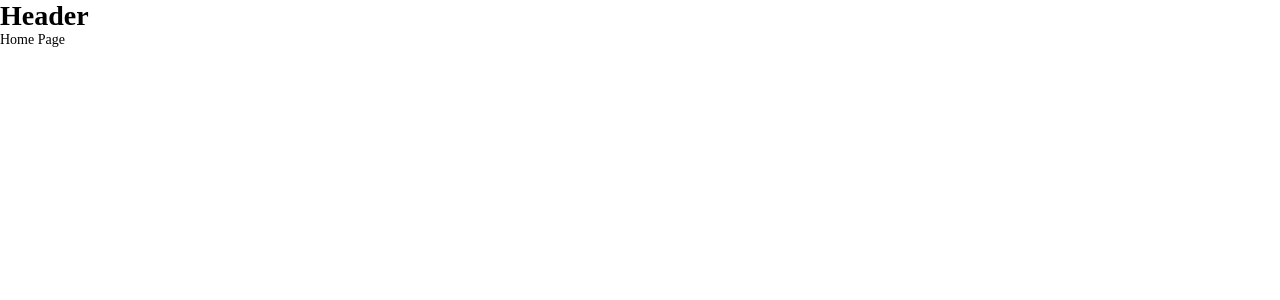
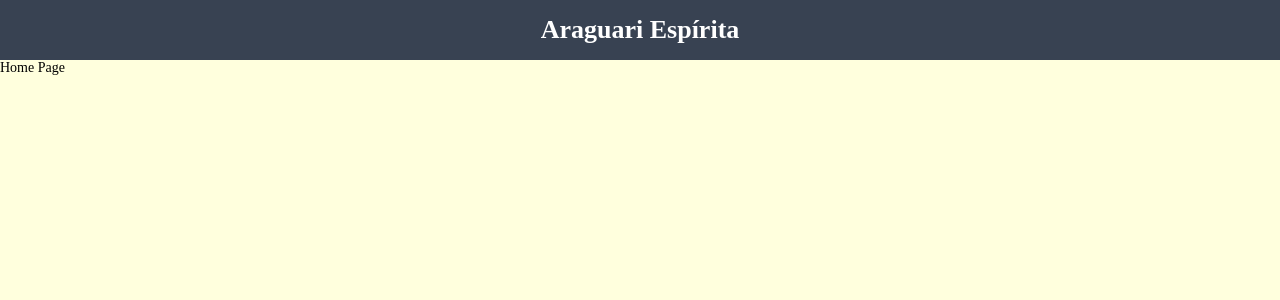
Before and after one commit to WilmarOliveira/spiritist-araguari, a React app: page / in a window 1280 px wide. Shown: the top 300 px of the page. Built offline with nearby package versions, Linux system fonts and the light colour scheme.

Commit message:
Creating theme

```diff
--- a/src/App.jsx
+++ b/src/App.jsx
@@ -1,15 +1,14 @@
 import React from 'react';
-import GlobalStyle from './theme/globalStyle';
 import { Header } from './components/Header';
 import { Home } from './pages/Home';
+import { Theme } from './theme/Theme';
 
 function App() {
   return (
-    <>
-      <GlobalStyle />
+    <Theme>
       <Header />
       <Home />
-    </>
+    </Theme>
   );
 }
 
--- a/src/components/Header/index.jsx
+++ b/src/components/Header/index.jsx
@@ -1,5 +1,9 @@
+import { ContainerHeader, TitleHeader } from "./styles"
+
 export const Header = () => {
     return(
-        <h1>Header</h1>
+        <ContainerHeader>
+            <TitleHeader>Araguari Espírita</TitleHeader>
+        </ContainerHeader>
     )
 }
--- /dev/null
+++ b/src/components/Header/styles.js
@@ -0,0 +1,14 @@
+import styled from "styled-components";
+
+export const ContainerHeader = styled.div`
+  display: flex;
+  justify-content: center;
+  align-items: center;
+  background-color: ${(props) => props.theme.colors.color5};
+  color: #fff;
+  height: 60px;
+`;
+
+export const TitleHeader = styled.h1`
+  font-size: 26px;
+`;
--- a/src/pages/Home/index.jsx
+++ b/src/pages/Home/index.jsx
@@ -1,5 +1,9 @@
+import { ContainerHome } from "./styles"
+
 export const Home = () => {
     return(
-        <div>Home Page</div>
+        <ContainerHome>
+            <div>Home Page</div>
+        </ContainerHome>
     )
 }
--- /dev/null
+++ b/src/pages/Home/styles.js
@@ -0,0 +1,6 @@
+import styled from "styled-components";
+
+export const ContainerHome = styled.div`
+  height: 100vh;
+  background-color: ${(props) => props.theme.colors.color3};
+`;
--- /dev/null
+++ b/src/theme/Theme.js
@@ -0,0 +1,25 @@
+import { ThemeProvider } from "styled-components";
+import GlobalStyle from "./globalStyle";
+
+const theme = {
+  colors: {
+    color1: "#e25858",
+    color2: "#e9d6af",
+    color3: "#ffffdd",
+    color4: "#c0efd2",
+    color5: "#384252",
+  },
+  fonts: ["sans-serif", "Roboto"],
+  fontSizes: {
+    small: "1em",
+    medium: "2em",
+    large: "3em",
+  },
+};
+
+export const Theme = ({ children }) => (
+  <ThemeProvider theme={theme}>
+    <GlobalStyle />
+    {children}
+  </ThemeProvider>
+);
```
